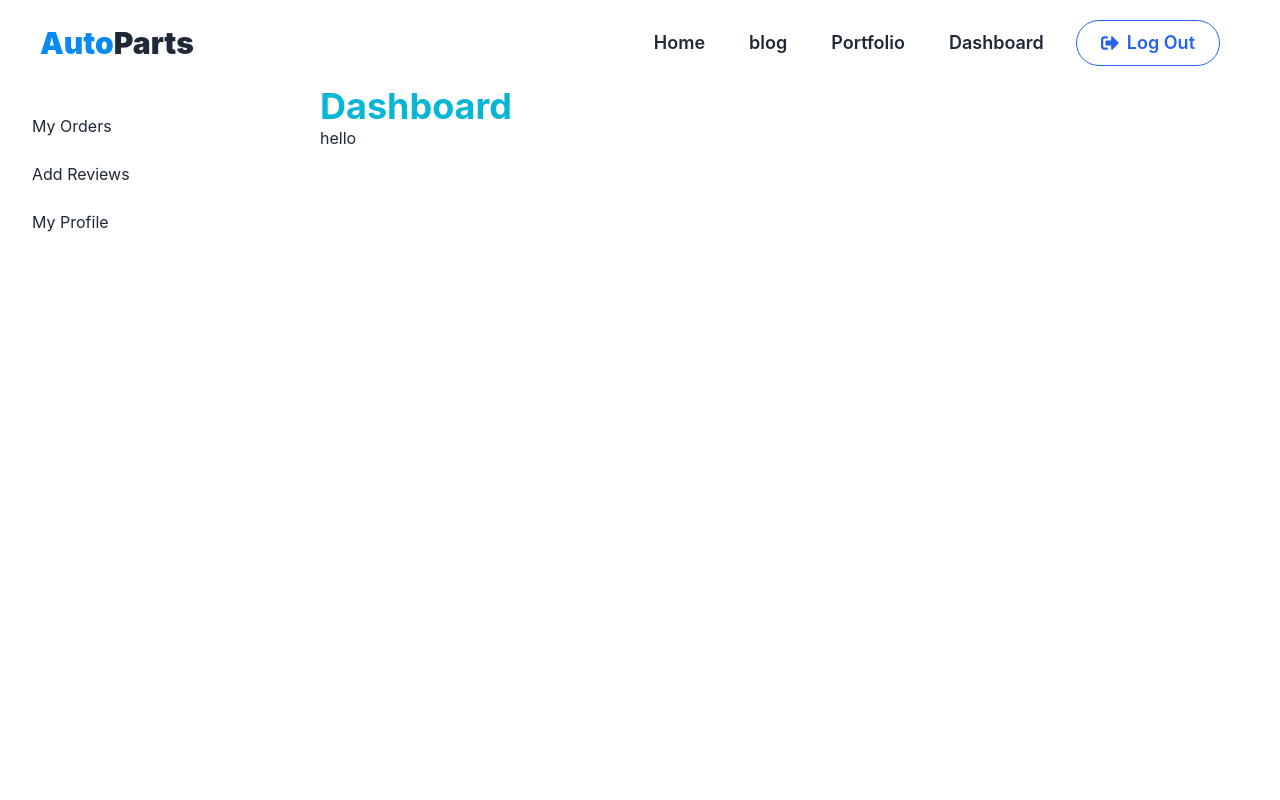
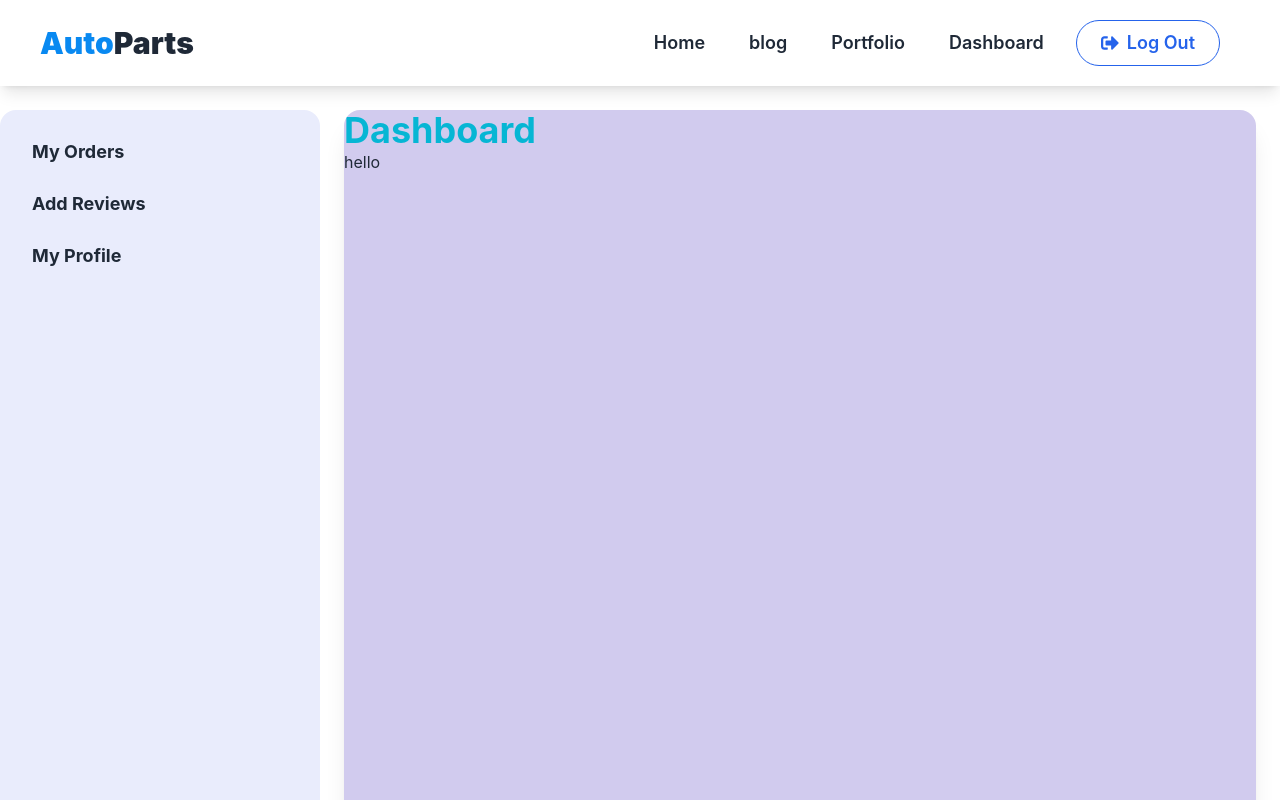
Before and after one commit to Jugol-Karmakar/Auto-Parts, a React (Create React App) app: page /dashboard in a window 1280 px wide. Shown: the top 800 px of the page. Built offline with nearby package versions, Linux system fonts and the light colour scheme; no server answers; sample sign-in values are in the browser's storage.

Commit message:
dashboard commit

```diff
--- a/src/Pages/Dashboard/Dashboard.js
+++ b/src/Pages/Dashboard/Dashboard.js
@@ -3,25 +3,31 @@ import { Link, Outlet } from "react-router-dom";
 
 const Dashboard = () => {
   return (
-    <div className="container mx-auto">
+    <div className="container mx-auto my-6">
       <div className="drawer drawer-mobile">
         <input id="my-drawer-2" type="checkbox" className="drawer-toggle" />
-        <div className="drawer-content">
+        <div className="drawer-content bg-[#d1cbee] mx-6 rounded-2xl shadow-xl">
           <h2 className="text-4xl font-bold text-cyan-500">Dashboard</h2>
           <Outlet />
         </div>
         <div className="drawer-side">
-          <label for="my-drawer-2" className="drawer-overlay"></label>
-          <ul className="menu p-4 overflow-y-auto w-80 bg-base-100 text-base-content">
+          <label htmlFor="my-drawer-2" className="drawer-overlay"></label>
+          <ul className="menu p-4 overflow-y-auto w-80 bg-[#e9ecfc]  text-base-content rounded-2xl">
             {/* <!-- Sidebar content here --> */}
             <li>
-              <Link to="/dashboard">My Orders</Link>
+              <Link to="/dashboard" className="text-lg font-bold">
+                My Orders
+              </Link>
             </li>
             <li>
-              <Link to="/dashboard/addreview">Add Reviews</Link>
+              <Link to="/dashboard/addreview" className="text-lg font-bold">
+                Add Reviews
+              </Link>
             </li>
             <li>
-              <Link to="/dashboard/myrofile">My Profile</Link>
+              <Link to="/dashboard/myrofile" className="text-lg font-bold">
+                My Profile
+              </Link>
             </li>
           </ul>
         </div>
--- a/src/Pages/Home/Home/Home.js
+++ b/src/Pages/Home/Home/Home.js
@@ -9,7 +9,7 @@ const Home = () => {
   return (
     <div>
       <Hero></Hero>
-      <Parts></Parts>
+      <Parts isHome></Parts>
       <Reviews></Reviews>
       <Business></Business>
       <Contact></Contact>
--- a/src/Pages/Home/Parts/Parts.js
+++ b/src/Pages/Home/Parts/Parts.js
@@ -1,9 +1,9 @@
 import React from "react";
+import { Link } from "react-router-dom";
 import useParts from "../../../Hooks/useParts";
 import Part from "../Part/Part";
-import Purchase from "../Purchase/Purchase";
 
-const Parts = () => {
+const Parts = ({ isHome }) => {
   const [parts, setParts] = useParts();
 
   return (
@@ -12,10 +12,25 @@ const Parts = () => {
         Parts We Privide
       </h1>
       <div className="container mx-auto px-10 grid sm:grid-cols-1 md:grid-cols-2 lg:grid-cols-3 gap-8 my-10">
-        {parts.map((part) => (
-          <Part key={part._id} part={part}></Part>
-        ))}
+        {isHome
+          ? parts
+              .slice(0, 6)
+              .map((part) => <Part key={part._id} part={part}></Part>)
+          : parts.map((part) => <Part key={part._id} part={part}></Part>)}
       </div>
+      {isHome ? (
+        <div className="flex justify-center">
+          <Link
+            to="/parts"
+            className="px-8 py-3 text-lg font-bold rounded-full bg-blue-600 hover:bg-blue-700 text-white shadow-xl"
+          >
+            {" "}
+            See All Parts
+          </Link>
+        </div>
+      ) : (
+        " "
+      )}
     </div>
   );
 };
--- a/src/Pages/Home/Purchase/Purchase.js
+++ b/src/Pages/Home/Purchase/Purchase.js
@@ -69,7 +69,7 @@ const Purchase = () => {
               name="name"
               value={user?.displayName}
               disabled
-              class="input input-bordered input-primary w-full mb-6"
+              className="input input-bordered input-primary w-full mb-6"
             />
 
             <input
@@ -77,25 +77,25 @@ const Purchase = () => {
               name="email"
               value={user?.email}
               disabled
-              class="input input-bordered input-primary w-full mb-6"
+              className="input input-bordered input-primary w-full mb-6"
             />
             <input
               type="text"
               name="address"
               placeholder="Address"
-              class="input input-bordered input-primary w-full mb-6"
+              className="input input-bordered input-primary w-full mb-6"
             />
             <input
               type="text"
               name="phone"
               placeholder="Phone Number"
-              class="input input-bordered input-primary w-full mb-6"
+              className="input input-bordered input-primary w-full mb-6"
             />
             <input
               type="text"
               name="quantity"
               placeholder="Quantity"
-              class="input input-bordered input-primary w-full mb-6"
+              className="input input-bordered input-primary w-full mb-6"
             />
             <input
               type="submit"
--- a/src/Pages/Shared/Header/Header.js
+++ b/src/Pages/Shared/Header/Header.js
@@ -16,7 +16,7 @@ const Header = () => {
   };
 
   return (
-    <div className="w-full px-10 flex justify-between items-center bg-white py-3 lg:py-0">
+    <div className="w-full px-10 flex justify-between items-center bg-white py-3 lg:py-0 shadow-lg">
       <div>
         <h1 className="text-3xl font-black">
           <span className="text-[#0989f1]">Auto</span>Parts
```
